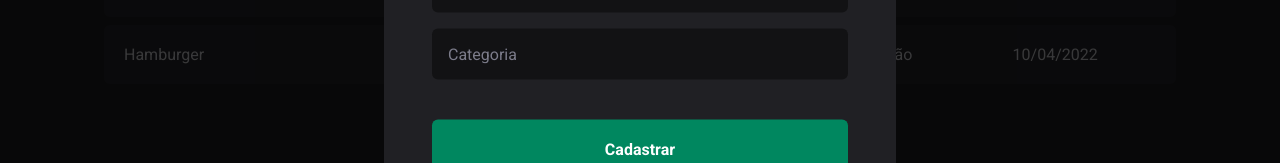
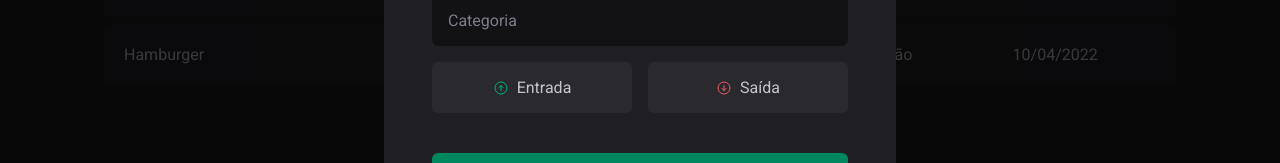
Before and after one commit to michel-cm/DT-Money, a React (Vite) app: page / in a window 1280 px wide. Both pictures are taken after a click on the button "Nova Transação". Shown: the part 394-557 px from the top of the page. Built offline with nearby package versions, Linux system fonts and the light colour scheme.

Commit message:
botoes entrada e saida

```diff
--- a/src/components/NewTransactionModal/index.tsx
+++ b/src/components/NewTransactionModal/index.tsx
@@ -1,6 +1,12 @@
 import * as Dialog from "@radix-ui/react-dialog";
-import { X } from "phosphor-react";
-import { CloseButton, Content, Overlay } from "./styles";
+import { ArrowCircleUp, ArrowCircleDown, X } from "phosphor-react";
+import {
+  CloseButton,
+  Content,
+  Overlay,
+  TransactionType,
+  TransactionTypeButton,
+} from "./styles";
 
 export function NewTransactionModal() {
   return (
@@ -18,6 +24,17 @@
           <input type="number" placeholder="Preço" required />
           <input type="text" placeholder="Categoria" required />
 
+          <TransactionType>
+            <TransactionTypeButton variant="income">
+              <ArrowCircleUp />
+              Entrada
+            </TransactionTypeButton>
+            <TransactionTypeButton variant="outcome">
+              <ArrowCircleDown />
+              Saída
+            </TransactionTypeButton>
+          </TransactionType>
+
           <button type="submit">Cadastrar</button>
         </form>
       </Content>
--- a/src/components/NewTransactionModal/styles.ts
+++ b/src/components/NewTransactionModal/styles.ts
@@ -68,3 +68,34 @@
   cursor: pointer;
   color: ${(props) => props.theme["gray-500"]};
 `;
+
+export const TransactionType = styled.div`
+  display: grid;
+  grid-template-columns: repeat(2, 1fr);
+  gap: 1rem;
+  margin-top: 0%.5rem;
+`;
+
+interface TransactionTypeButtonProps {
+  variant: "income" | "outcome";
+}
+
+export const TransactionTypeButton = styled.button<TransactionTypeButtonProps>`
+  background: ${(props) => props.theme["gray-700"]};
+  padding: 1rem;
+  display: flex;
+  align-items: center;
+  justify-content: center;
+  gap: 0.5rem;
+  border-radius: 6px;
+  cursor: pointer;
+  border: 0;
+  color: ${(props) => props.theme["gray-300"]};
+
+  svg {
+    color: ${(props) =>
+      props.variant === "income"
+        ? props.theme["green-300"]
+        : props.theme["red-300"]};
+  }
+`;
```
